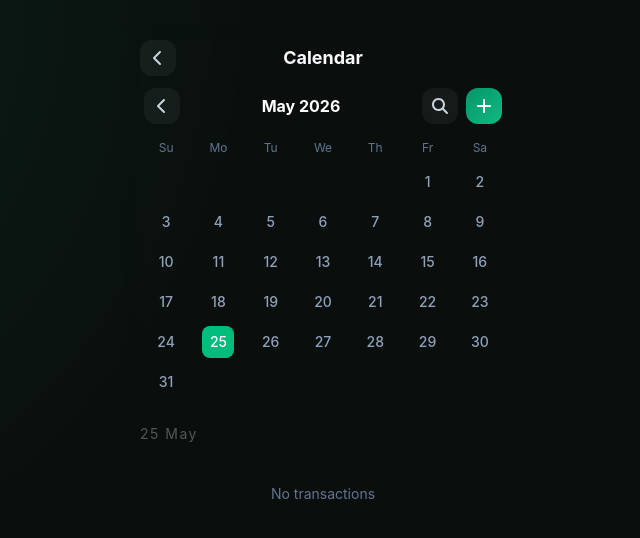
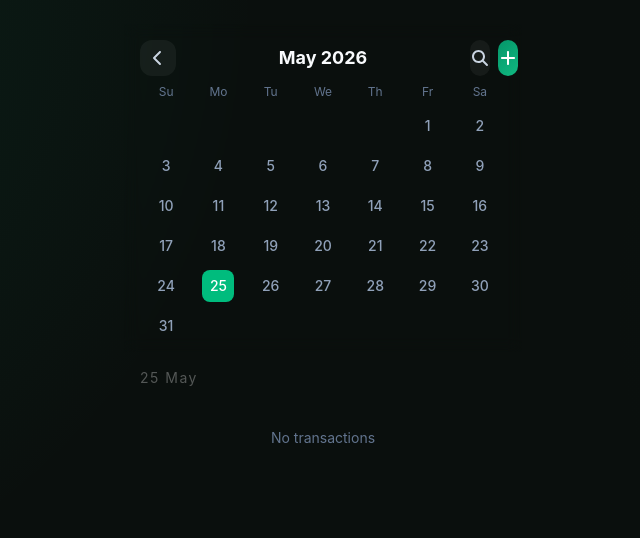
Before and after one commit to m00p1ng/money-tracker, a React (Vite) app: page /money-tracker/calendar in a window 1280 px wide. Shown: the top 538 px of the page, without its empty margins (317-957 px from the left). Built offline with nearby package versions, Linux system fonts and the light colour scheme.

Commit message:
refactor: replace CalendarHeader with PageHeader in CalendarPage

```diff
--- a/src/features/calendar/CalendarPage/CalendarPage.tsx
+++ b/src/features/calendar/CalendarPage/CalendarPage.tsx
@@ -1,9 +1,13 @@
-import { PageHeader, SectionLabel, TransactionRow } from '@/components'
+import { Icon, PageHeader, SectionLabel, TransactionRow } from '@/components'
 
 import { CalendarGrid } from './components/CalendarGrid'
 import type { DayIndicator } from './components/CalendarGrid/CalendarGrid'
-import { CalendarHeader } from './components/CalendarHeader'
 import type { CalendarRowData } from './useCalendarPage'
+
+const MONTH_NAMES = [
+  'January', 'February', 'March', 'April', 'May', 'June',
+  'July', 'August', 'September', 'October', 'November', 'December',
+]
 
 type CalendarPageProps = {
   currentYear: number
@@ -39,13 +43,30 @@ export function CalendarPage({
   return (
     <div className="flex flex-col">
       <div className="sticky top-0 z-10 space-y-1 bg-transparent px-4 pt-4 pb-2 backdrop-blur">
-        <PageHeader title="Calendar" onBack={onBack} />
-        <CalendarHeader
-          year={currentYear}
-          month={currentMonth}
-          onPrev={onPrev}
-          onAdd={onAdd}
-          onSearch={onSearch}
+        <PageHeader
+          title={`${MONTH_NAMES[currentMonth]} ${currentYear}`}
+          onBack={onBack}
+          rightSlot={(
+            <div className="flex items-center gap-2">
+              <button
+                type="button"
+                aria-label="Search"
+                onClick={onSearch}
+                className="grid h-9 w-9 place-items-center rounded-xl bg-white/5 text-slate-300"
+              >
+                <Icon name="fa-magnifying-glass" />
+              </button>
+              <button
+                type="button"
+                aria-label="Add transaction"
+                onClick={onAdd}
+                className="grid h-9 w-9 place-items-center rounded-xl text-white"
+                style={{ background: 'linear-gradient(135deg, var(--accent-btn-1), var(--accent-btn-2))' }}
+              >
+                <Icon name="fa-plus" />
+              </button>
+            </div>
+          )}
         />
         <CalendarGrid
           year={currentYear}
@@ -65,9 +86,9 @@ export function CalendarPage({
             <span className="text-xs text-slate-500">{listRows.length}</span>
           )}
         </div>
-        {listRows.length === 0 ? (
-          <p className="py-8 text-center text-sm text-slate-500">No transactions</p>
-        ) : (
+        {listRows.length === 0
+          ? <p className="py-8 text-center text-sm text-slate-500">No transactions</p>
+          : (
             <div className="space-y-2">
               {listRows.map((row) => (
                 <TransactionRow
--- a/src/features/calendar/CalendarPage/components/CalendarHeader/CalendarHeader.tsx
+++ /dev/null
@@ -1,57 +0,0 @@
-import { Icon } from '@/components'
-
-const MONTH_NAMES = [
-  'January', 'February', 'March', 'April', 'May', 'June',
-  'July', 'August', 'September', 'October', 'November', 'December',
-]
-
-type CalendarHeaderProps = {
-  year: number
-  month: number
-  onPrev: () => void
-  onAdd: () => void
-  onSearch: () => void
-}
-
-export function CalendarHeader({
-  year,
-  month,
-  onPrev,
-  onAdd,
-  onSearch,
-}: CalendarHeaderProps) {
-  return (
-    <div className="flex items-center justify-between px-1 py-2">
-      <button
-        type="button"
-        aria-label="Previous month"
-        onClick={onPrev}
-        className="grid h-9 w-9 place-items-center rounded-xl bg-white/5 text-slate-300"
-      >
-        <Icon name="fa-chevron-left" />
-      </button>
-      <span className="text-base font-bold text-white">
-        {MONTH_NAMES[month]} {year}
-      </span>
-      <div className="flex items-center gap-2">
-        <button
-          type="button"
-          aria-label="Search"
-          onClick={onSearch}
-          className="grid h-9 w-9 place-items-center rounded-xl bg-white/5 text-slate-300"
-        >
-          <Icon name="fa-magnifying-glass" />
-        </button>
-        <button
-          type="button"
-          aria-label="Add transaction"
-          onClick={onAdd}
-          className="grid h-9 w-9 place-items-center rounded-xl text-white"
-          style={{ background: 'linear-gradient(135deg, var(--accent-btn-1), var(--accent-btn-2))' }}
-        >
-          <Icon name="fa-plus" />
-        </button>
-      </div>
-    </div>
-  )
-}
--- a/src/features/calendar/CalendarPage/components/CalendarHeader/index.ts
+++ /dev/null
@@ -1 +0,0 @@
-export { CalendarHeader } from './CalendarHeader'
```
Lines whose indentation alone changed are shown as unchanged.
